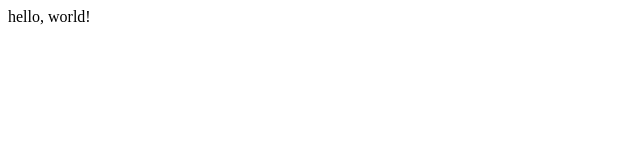
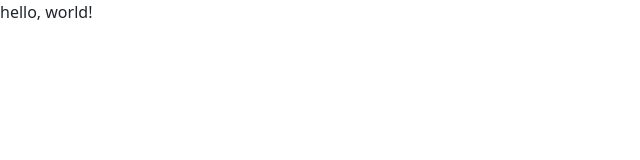
Before and after one commit to vladsholokhov/frontend-project-11, a website built with webpack: page index.html in a window 1280 px wide. Shown: the full height of the page, 0-640 px from the left. Built offline with nearby package versions, Linux system fonts and the light colour scheme.

Commit message:
add bootstrap

```diff
--- a/index.html
+++ b/index.html
@@ -1,9 +1,10 @@
 <!doctype html>
 <html>
-  <head>
+<head>
+    <meta name="viewport" content="width=device-width, initial-scale=1">
     <title>Webpack Package</title>
-  </head>
-  <body>
-    <div id="point"></div>
-  </body>
+</head>
+<body>
+<div id="point"></div>
+</body>
 </html>
--- a/src/index.js
+++ b/src/index.js
@@ -1,3 +1,6 @@
+import './styles.scss';
+import 'bootstrap';
+
 class Example {
   constructor(element) {
     this.element = element;
--- /dev/null
+++ b/src/styles.scss
@@ -0,0 +1 @@
+@import "~bootstrap/scss/bootstrap";
```
Also changed, not shown: package.json (+11 -3 lines), .github/workflows/hexlet-check.yml, 1 other file.
